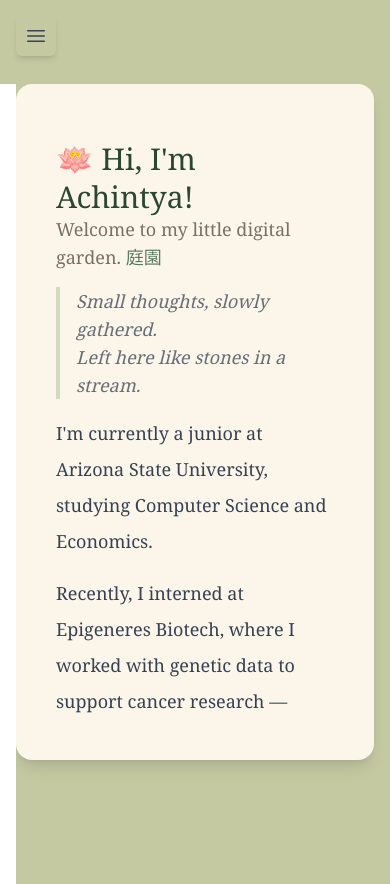
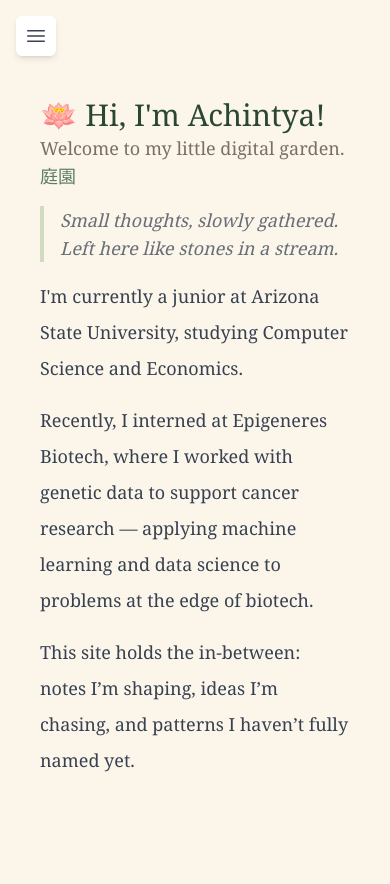
Before and after one commit to achntj/www, a Next.js app: page / in a window 390 px wide. Before the commit the page ends 844 px from the top, so only its background shows below. Built offline with nearby package versions, Linux system fonts and the light colour scheme.

Commit message:
feat: new responsive design

```diff
--- a/components/Base.tsx
+++ b/components/Base.tsx
@@ -9,11 +9,11 @@ export default function Base({ children, ...pageProps }) {
   const [open, setOpen] = useState(false);
   return (
     <>
-      <div className={`${font.className} min-h-screen text-gray-700 flex-grow dark:text-[#a0a0a0] flex items-center justify-center p-4`}>
+      <div className={`${font.className} min-h-screen text-gray-700 flex-grow dark:text-[#a0a0a0] md:flex items-center justify-center md:p-4`}>
 
-        <div className="w-full max-w-7xl h-[80vh] bg-[#FCF6EA] dark:bg-neutral-900 md:border-2 border-[#808F66] rounded-2xl overflow-hidden shadow-lg flex">
-          <Nav />
-          <main className="flex-1 p-10 text-lg md:text-lg overflow-auto md:border-l-2 border-[#808F66]">{children}</main>
+        <div className="w-full max-w-7xl md:h-[80vh] bg-[#FCF6EA] dark:bg-neutral-900 md:border-2 border-[#808F66] md:rounded-2xl overflow-hidden shadow-lg flex">
+          <Nav open={open} setOpen={setOpen} />
+          <main className="flex-1 p-10 text-lg md:text-lg overflow-auto md:border-l-2 border-[#808F66] mt-10 md:mt-0 min-h-screen md:min-h-full">{children}</main>
         </div>
       </div>
       </>
--- a/components/Nav.tsx
+++ b/components/Nav.tsx
@@ -1,39 +1,48 @@
 import ThemeSwitcher from "./ThemeSwitcher";
 import NavItems from "./NavItems";
 
-import { useState } from "react"
-import { Bars3Icon } from "@heroicons/react/24/outline";
+import { useState } from "react";
+import { Bars3Icon, XMarkIcon } from "@heroicons/react/24/outline";
+import { Dispatch, SetStateAction } from "react";
 
-export default function Nav() {
-  const [isOpen, setIsOpen] = useState(false)
+export default function Nav({
+  open,
+  setOpen,
+}: {
+  open: boolean;
+  setOpen: Dispatch<SetStateAction<boolean>>;
+}) {
 
   const toggleSidebar = () => {
-    setIsOpen(!isOpen)
-  }
+    setOpen(!open);
+  };
 
   return (
     <div className="h-full flex">
-      {/* Mobile hamburger button */}
+      {/* Mobile hamburger/close button */}
       <button
         onClick={toggleSidebar}
-        className="md:hidden fixed top-4 left-4 z-50 p-2 rounded-md shadow-md"
+        className="md:hidden fixed top-4 left-4 z-50 p-2 rounded-md shadow-md bg-white dark:bg-neutral-800"
         aria-label="Toggle navigation"
       >
-        <Bars3Icon className="h-6 w-6" />
+        {open ? <XMarkIcon className="h-6 w-6" /> : <Bars3Icon className="h-6 w-6" />}
       </button>
 
-      {/* Sidebar - hidden on mobile unless toggled */}
+      {/* Sidebar */}
       <div
-        className={`fixed md:relative md:flex h-full w-56 transition-transform duration-300 ease-in-out overflow-hidden bg-white dark:bg-neutral-900 md:bg-transparent ${
-          isOpen ? "translate-x-0" : "-translate-x-full md:translate-x-0"
+        className={`fixed z-40 md:relative md:flex h-full w-56 transition-transform
+        duration-300 ease-in-out overflow-hidden bg-white dark:bg-neutral-900
+        md:bg-transparent pt-10 md:pt-0 ${
+          open ? "translate-x-0" : "-translate-x-full md:translate-x-0"
         }`}
       >
-        <nav className="w-full py-8 px-6 flex flex-col gap-6 overflow-y-auto">
-        <NavItems />
-        <ThemeSwitcher />
+        <nav className="w-full py-8 px-6 flex flex-col gap-6 overflow-y-auto"
+onClick={() => setOpen(false)}
+        >
+          <NavItems />
+          <ThemeSwitcher />
         </nav>
-
       </div>
     </div>
-  )
+  );
 }
```
